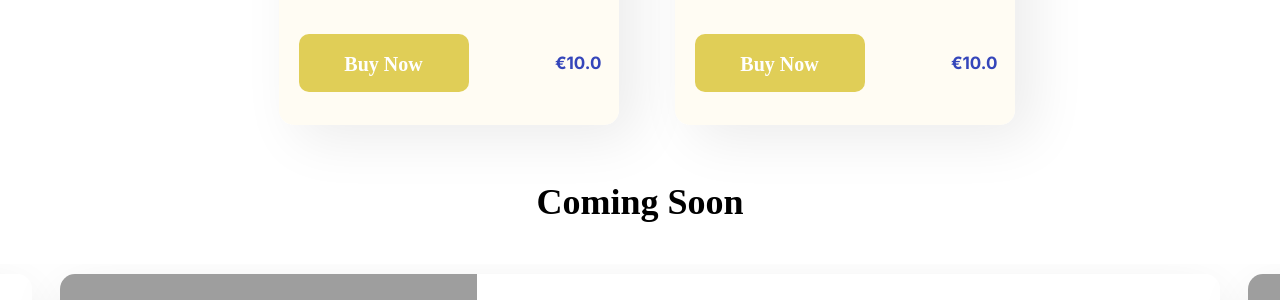
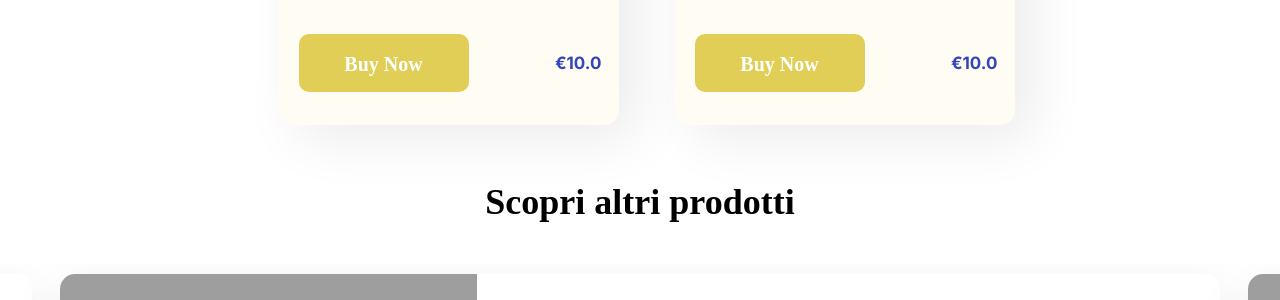
Before and after one commit to aleX-Xandr/jewelry_aws, a Django app: page / in a window 1280 px wide. Shown: the part 1377-1677 px from the top of the page. Run offline with Django 5.2, Linux system fonts and the light colour scheme; data comes from the database, SQL or seed files in the repository; data that the repository does not hold is empty; some web fonts are replaced; grey boxes are pictures that could not be loaded.

Commit message:
Edit label

```diff
--- a/base/templates/index.html
+++ b/base/templates/index.html
@@ -75,7 +75,7 @@
     </div>
 </div>
 
-<h1 class="coming-soon">Coming Soon</h1>
+<h1 class="coming-soon">Scopri altri prodotti</h1>
 <div class="slider-container announce-slider-container">
     <div class="slides" id="announcesSlider">
         {% for product in coming_soon %}
```
